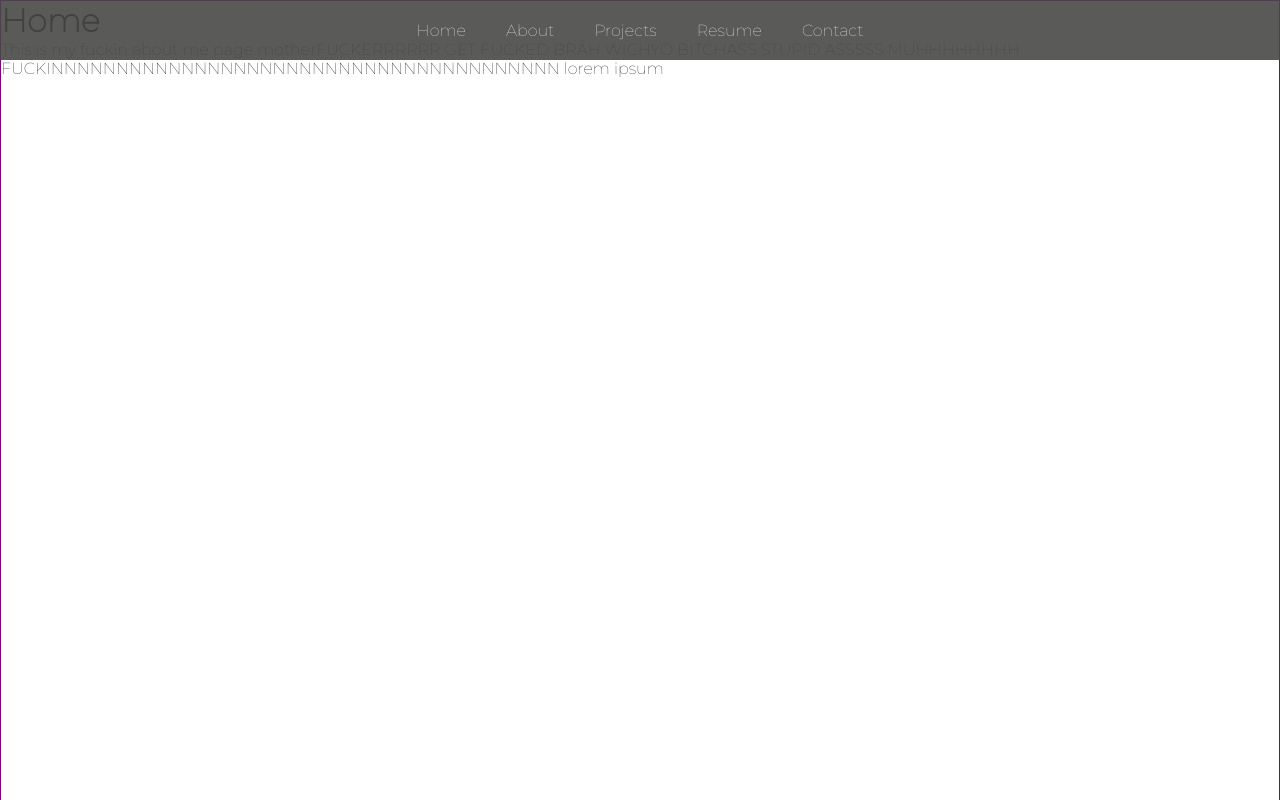
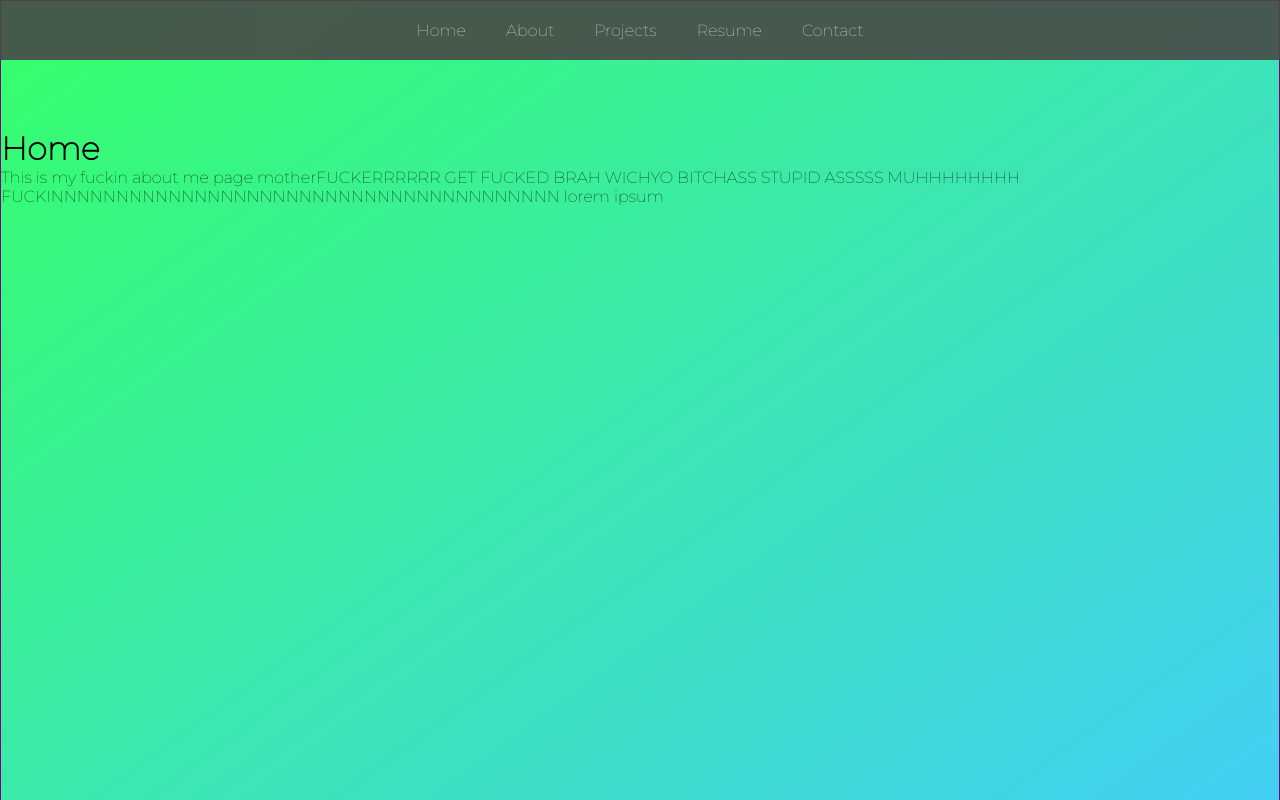
Before and after one commit to drehan7/personal-webpage, a React (Create React App) app: page / in a window 1280 px wide. Shown: the top 800 px of the page. Built offline with nearby package versions, Linux system fonts and the light colour scheme.

Commit message:
still working on home component

```diff
--- a/src/Components/About/About.js
+++ b/src/Components/About/About.js
@@ -1,7 +1,7 @@
 
 function About() {
     return (
-        <div>
+        <div id="about">
             <h1>About</h1>
         </div>
     )
--- a/src/Components/Home/Home.module.css
+++ b/src/Components/Home/Home.module.css
@@ -3,4 +3,6 @@
   padding: 0;
   border: 1px solid purple;
   height: 100vh;
+  background-image: linear-gradient(to bottom right, #35ff69, #44ccff);
+  padding-top: 10%;
 }
--- a/src/Components/NavBar/NavBar.module.css
+++ b/src/Components/NavBar/NavBar.module.css
@@ -1,6 +1,7 @@
 .NavBar {
   margin: 0;
   padding: 0;
+  /* background-color: #f05d5e; */
   background-color: #494947;
   opacity: 0.9;
   display: flex;
```
